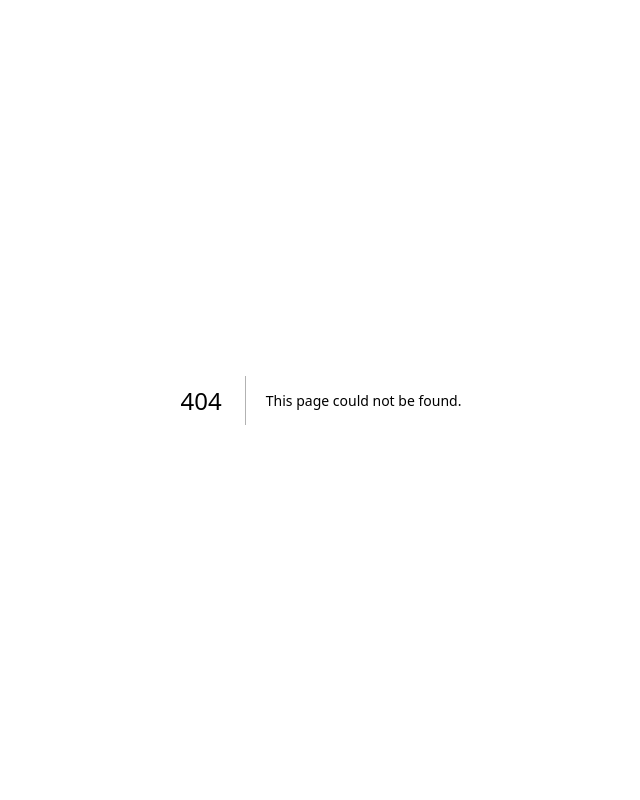
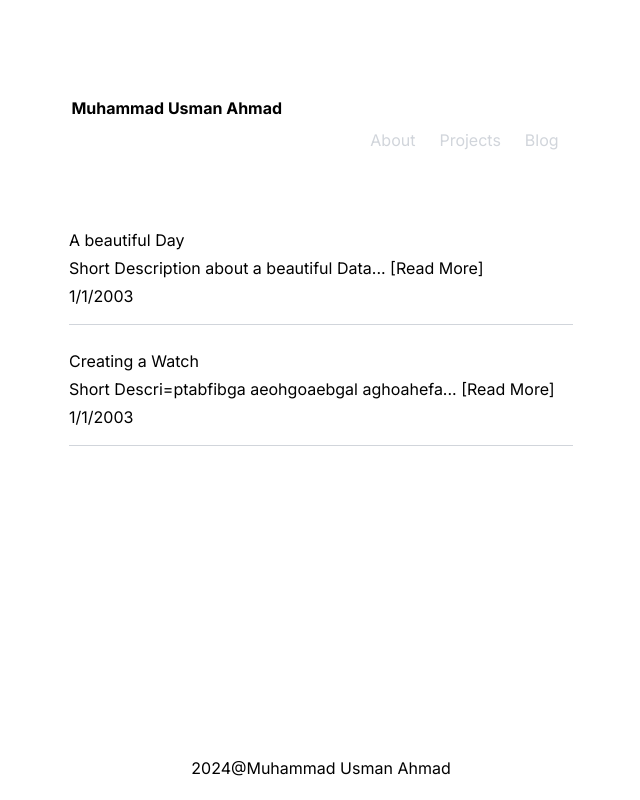
Before and after one commit to musman118/portfolio, a Next.js app: page /blogs in a window 1280 px wide. Before the commit this address had no page. Shown: the whole page, without its empty margins (319-959 px from the left). Built offline with nearby package versions, Linux system fonts and the light colour scheme.

Commit message:
Initial commit

```diff
--- /dev/null
+++ b/src/app/blogs/page.tsx
@@ -0,0 +1,14 @@
+import BlogTile from "../components/blogtile";
+
+const Page = () => {
+    return(
+        <div className="container mx-auto my-auto pt-[3rem] sm:px-[10%] md:px-[15%] lg:px-[20%] xl:px-[30%]">
+            <div className="flex flex-col place-items-center">
+            <BlogTile Title="A beautiful Day" Description="Short Description about a beautiful Data" Date="1/1/2003" link="/blogs/1"/>
+            <BlogTile Title="Creating a Watch" Description="Short Descri=ptabfibga aeohgoaebgal aghoahefa" Date="1/1/2003" link="/blogs/2"/>
+            </div>
+        </div>
+    )
+}
+
+export default Page;
--- /dev/null
+++ b/src/app/components/Nav.tsx
@@ -0,0 +1,26 @@
+import Link from 'next/link'
+
+const Nav = (params :{text:string, link : string}) =>{
+    return(
+        <nav className="p-4 mt-auto ">
+        <div className="container mx-auto sm:px-[10%] md:px-[15%] lg:px-[20%] xl:px-[30%] ">
+          <div className="flex flex-col ">
+            <div className=" basis-2/3 text-black font-bold  ">
+
+                <a href={`/${params.link}`}><h1>{params.text}</h1></a>
+            </div>
+            <div className="basis-1/3 flex flex-row-reverse ">
+                <Link href="/blogs" className="text-gray-300 hover:text-black px-3 py-2 rounded">Blog</Link>
+                <Link href="/projects" className="text-gray-300 hover:text-black px-3 py-2 rounded">Projects</Link>
+                <Link href="/" className="text-gray-300 hover:text-black px-3 py-2 rounded">About</Link>
+            </div>
+
+
+            </div>
+
+        </div>
+      </nav>
+    );
+  };
+
+export default Nav;
--- /dev/null
+++ b/src/app/components/blogtile.tsx
@@ -0,0 +1,24 @@
+import Link from 'next/link'
+
+const BlogTile = (params : {
+    Title : string,
+    Description : string,
+    Date : string,
+    link: string
+}) => {
+    return(
+        <div className="container p-1">
+            <div className="flex flex-col space-y-1">
+                <Link href={params.link}>
+                <h2>
+                    {params.Title}
+                </h2>
+                </Link>
+                <p>{`${params.Description}`}<Link href={params.link}>... [Read More]</Link></p>
+                <p>{params.Date}</p>
+            </div>
+            <div className="border-t border-gray-300 my-4"></div>
+        </div>
+    )
+}
+export default BlogTile;
--- /dev/null
+++ b/src/app/components/footer.tsx
@@ -0,0 +1,14 @@
+const Footer = () => {
+    const currentYear = new Date().getFullYear();
+    return(
+        <div className="container fixed bottom-5 ">
+            <div className="flex justify-center">
+                <h3>{`${currentYear}@Muhammad Usman Ahmad`}</h3>
+            </div>
+        </div>
+    )
+
+
+}
+
+export default Footer;
--- /dev/null
+++ b/src/app/components/main.tsx
@@ -0,0 +1,7 @@
+const MainData = () => {
+    return (
+        <div>
+            <h1>Hi, I'm MainData</h1>
+        </div>
+    )
+}
--- a/src/app/globals.css
+++ b/src/app/globals.css
@@ -2,7 +2,7 @@
 @tailwind components;
 @tailwind utilities;
 
-:root {
+/* :root {
   --foreground-rgb: 0, 0, 0;
   --background-start-rgb: 214, 219, 220;
   --background-end-rgb: 255, 255, 255;
@@ -24,4 +24,4 @@ body {
       rgb(var(--background-end-rgb))
     )
     rgb(var(--background-start-rgb));
-}
+} */
--- a/src/app/layout.tsx
+++ b/src/app/layout.tsx
@@ -1,12 +1,13 @@
 import type { Metadata } from 'next'
 import { Inter } from 'next/font/google'
 import './globals.css'
-
+import NavBar from './components/Nav'
 const inter = Inter({ subsets: ['latin'] })
+import Footer from './components/footer'
 
 export const metadata: Metadata = {
-  title: 'Create Next App',
-  description: 'Generated by create next app',
+  title: 'Portfolio Blog',
+  description: 'A portfolio website created for Muhammad Usman and also serves as a blog.',
 }
 
 export default function RootLayout({
@@ -16,7 +17,11 @@ export default function RootLayout({
 }) {
   return (
     <html lang="en">
-      <body className={inter.className}>{children}</body>
+      <body className={`h-screen pt-[5rem] ${inter.className}`}>
+        <NavBar text="Muhammad Usman Ahmad" link=' ' />
+        {children}
+        <Footer />
+        </body>
     </html>
   )
 }
--- a/src/app/page.tsx
+++ b/src/app/page.tsx
@@ -1,113 +1,25 @@
 import Image from 'next/image'
+import Link from 'next/link'
 
 export default function Home() {
   return (
-    <main className="flex min-h-screen flex-col items-center justify-between p-24">
-      <div className="z-10 max-w-5xl w-full items-center justify-between font-mono text-sm lg:flex">
-        <p className="fixed left-0 top-0 flex w-full justify-center border-b border-gray-300 bg-gradient-to-b from-zinc-200 pb-6 pt-8 backdrop-blur-2xl dark:border-neutral-800 dark:bg-zinc-800/30 dark:from-inherit lg:static lg:w-auto  lg:rounded-xl lg:border lg:bg-gray-200 lg:p-4 lg:dark:bg-zinc-800/30">
-          Get started by editing&nbsp;
-          <code className="font-mono font-bold">src/app/page.tsx</code>
-        </p>
-        <div className="fixed bottom-0 left-0 flex h-48 w-full items-end justify-center bg-gradient-to-t from-white via-white dark:from-black dark:via-black lg:static lg:h-auto lg:w-auto lg:bg-none">
-          <a
-            className="pointer-events-none flex place-items-center gap-2 p-8 lg:pointer-events-auto lg:p-0"
-            href="https://vercel.com?utm_source=create-next-app&utm_medium=appdir-template&utm_campaign=create-next-app"
-            target="_blank"
-            rel="noopener noreferrer"
-          >
-            By{' '}
-            <Image
-              src="/vercel.svg"
-              alt="Vercel Logo"
-              className="dark:invert"
-              width={100}
-              height={24}
-              priority
-            />
-          </a>
-        </div>
-      </div>
+   <div className=" container mx-auto my-auto pt-[3rem] sm:px-[10%] md:px-[15%] lg:px-[20%] xl:px-[30%] ">
+    <div className="flex  flex-col place-items-center   ">
 
-      <div className="relative flex place-items-center before:absolute before:h-[300px] before:w-[480px] before:-translate-x-1/2 before:rounded-full before:bg-gradient-radial before:from-white before:to-transparent before:blur-2xl before:content-[''] after:absolute after:-z-20 after:h-[180px] after:w-[240px] after:translate-x-1/3 after:bg-gradient-conic after:from-sky-200 after:via-blue-200 after:blur-2xl after:content-[''] before:dark:bg-gradient-to-br before:dark:from-transparent before:dark:to-blue-700 before:dark:opacity-10 after:dark:from-sky-900 after:dark:via-[#0141ff] after:dark:opacity-40 before:lg:h-[360px] z-[-1]">
-        <Image
-          className="relative dark:drop-shadow-[0_0_0.3rem_#ffffff70] dark:invert"
-          src="/next.svg"
-          alt="Next.js Logo"
-          width={180}
-          height={37}
-          priority
-        />
-      </div>
+      <p className=' p-4'>Hey, I'm a Senior Software Engineer at Company. I enjoy working with Next.js and crafting beautiful front-end experiences.</p>
+      <p className='p-4'>This portfolio is built with Next.js and a library called Nextra. It allows you to write Markdown and focus on the content of your portfolio.</p>
+      <p className='p-4 text-left w-full'>Deploy Your Own</p>
 
-      <div className="mb-32 grid text-center lg:max-w-5xl lg:w-full lg:mb-0 lg:grid-cols-4 lg:text-left">
-        <a
-          href="https://nextjs.org/docs?utm_source=create-next-app&utm_medium=appdir-template&utm_campaign=create-next-app"
-          className="group rounded-lg border border-transparent px-5 py-4 transition-colors hover:border-gray-300 hover:bg-gray-100 hover:dark:border-neutral-700 hover:dark:bg-neutral-800/30"
-          target="_blank"
-          rel="noopener noreferrer"
-        >
-          <h2 className={`mb-3 text-2xl font-semibold`}>
-            Docs{' '}
-            <span className="inline-block transition-transform group-hover:translate-x-1 motion-reduce:transform-none">
-              -&gt;
-            </span>
-          </h2>
-          <p className={`m-0 max-w-[30ch] text-sm opacity-50`}>
-            Find in-depth information about Next.js features and API.
-          </p>
-        </a>
+    </div>
+    <div className="border-t border-gray-300 my-4"></div>
+    <div className="flex flex-row space-x-3">
+        <Link href='/blog'>Github</Link>
+        <Link href='/blog'>Codeforces</Link>
+        <Link href='/blog'>Linkedin</Link>
+    </div>
 
-        <a
-          href="https://nextjs.org/learn?utm_source=create-next-app&utm_medium=appdir-template-tw&utm_campaign=create-next-app"
-          className="group rounded-lg border border-transparent px-5 py-4 transition-colors hover:border-gray-300 hover:bg-gray-100 hover:dark:border-neutral-700 hover:dark:bg-neutral-800/30"
-          target="_blank"
-          rel="noopener noreferrer"
-        >
-          <h2 className={`mb-3 text-2xl font-semibold`}>
-            Learn{' '}
-            <span className="inline-block transition-transform group-hover:translate-x-1 motion-reduce:transform-none">
-              -&gt;
-            </span>
-          </h2>
-          <p className={`m-0 max-w-[30ch] text-sm opacity-50`}>
-            Learn about Next.js in an interactive course with&nbsp;quizzes!
-          </p>
-        </a>
 
-        <a
-          href="https://vercel.com/templates?framework=next.js&utm_source=create-next-app&utm_medium=appdir-template&utm_campaign=create-next-app"
-          className="group rounded-lg border border-transparent px-5 py-4 transition-colors hover:border-gray-300 hover:bg-gray-100 hover:dark:border-neutral-700 hover:dark:bg-neutral-800/30"
-          target="_blank"
-          rel="noopener noreferrer"
-        >
-          <h2 className={`mb-3 text-2xl font-semibold`}>
-            Templates{' '}
-            <span className="inline-block transition-transform group-hover:translate-x-1 motion-reduce:transform-none">
-              -&gt;
-            </span>
-          </h2>
-          <p className={`m-0 max-w-[30ch] text-sm opacity-50`}>
-            Explore starter templates for Next.js.
-          </p>
-        </a>
 
-        <a
-          href="https://vercel.com/new?utm_source=create-next-app&utm_medium=appdir-template&utm_campaign=create-next-app"
-          className="group rounded-lg border border-transparent px-5 py-4 transition-colors hover:border-gray-300 hover:bg-gray-100 hover:dark:border-neutral-700 hover:dark:bg-neutral-800/30"
-          target="_blank"
-          rel="noopener noreferrer"
-        >
-          <h2 className={`mb-3 text-2xl font-semibold`}>
-            Deploy{' '}
-            <span className="inline-block transition-transform group-hover:translate-x-1 motion-reduce:transform-none">
-              -&gt;
-            </span>
-          </h2>
-          <p className={`m-0 max-w-[30ch] text-sm opacity-50`}>
-            Instantly deploy your Next.js site to a shareable URL with Vercel.
-          </p>
-        </a>
-      </div>
-    </main>
+   </div>
   )
 }
```
Also changed, not shown: package.json (+5 -5 lines), 1 other file (tests, documents, lock files or other folders).
